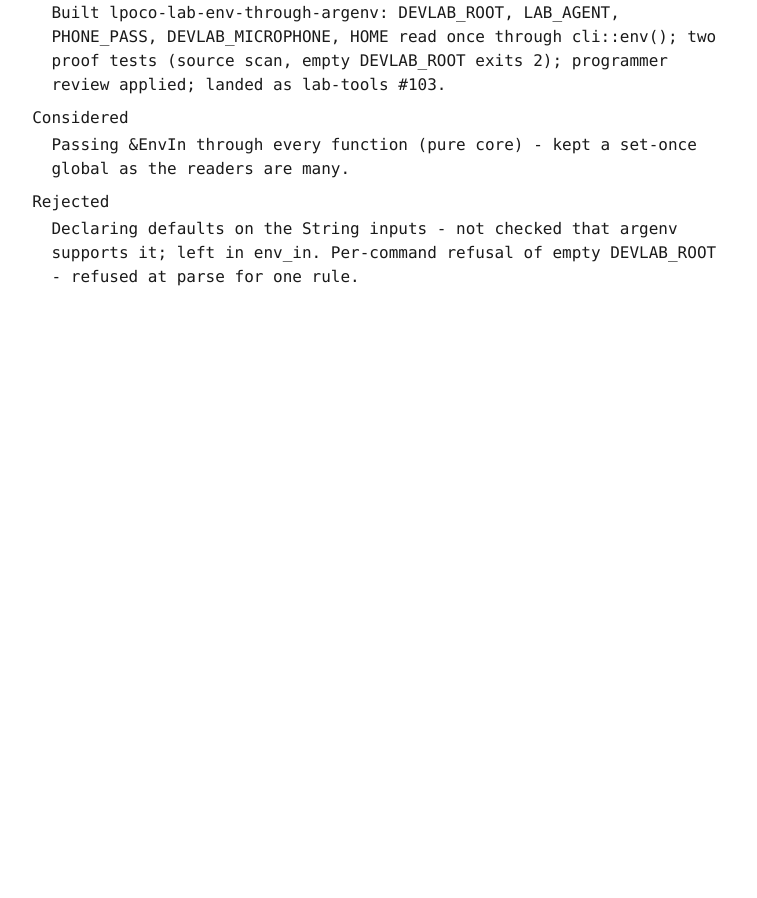
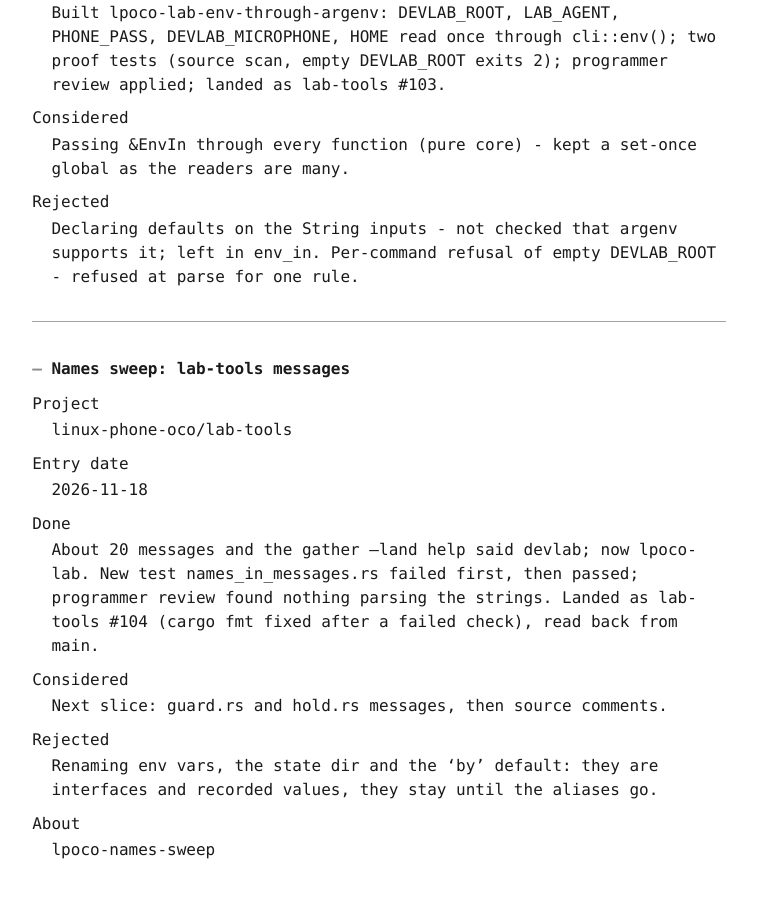
Before and after one commit to linux-phone-oco/docs, a Jekyll site: the page built from docs/session_log.md, in a window 1280 px wide and 900 px high, scrolled down 45508 px. Shown: the whole window, without its empty margins (261-1018 px from the left). Built offline with Jekyll 4.4.1, drawn with Linux system fonts in a browser that asks for light colours; our own code applies the rules of GitHub Pages for plain Markdown files; before the commit the page ends 45913 px from its top, so only the background shows below that.

Commit message:
docs: names sweep, lab-tools messages slice recorded (#408)
Co-authored-by: lab-tools-builder <agent@creation-guidelines>
Co-authored-by: Claude Sonnet 5.5 <noreply@anthropic.com>

```diff
--- a/docs/session_log.md
+++ b/docs/session_log.md
@@ -1684,3 +1684,27 @@ Considered
 
 Rejected
 : Declaring defaults on the String inputs - not checked that argenv supports it; left in env_in. Per-command refusal of empty DEVLAB_ROOT - refused at parse for one rule.
+
+---
+
+
+<a id="2026-11-18-names-sweep-messages"></a>
+### Names sweep: lab-tools messages
+
+Project
+: linux-phone-oco/lab-tools
+
+Entry date
+: 2026-11-18
+
+Done
+: About 20 messages and the gather --land help said devlab; now lpoco-lab. New test names_in_messages.rs failed first, then passed; programmer review found nothing parsing the strings. Landed as lab-tools #104 (cargo fmt fixed after a failed check), read back from main.
+
+Considered
+: Next slice: guard.rs and hold.rs messages, then source comments.
+
+Rejected
+: Renaming env vars, the state dir and the 'by' default: they are interfaces and recorded values, they stay until the aliases go.
+
+About
+: lpoco-names-sweep
```
Also changed, not shown: docs/index.md (+1 -1 lines), data/session_log.json.
